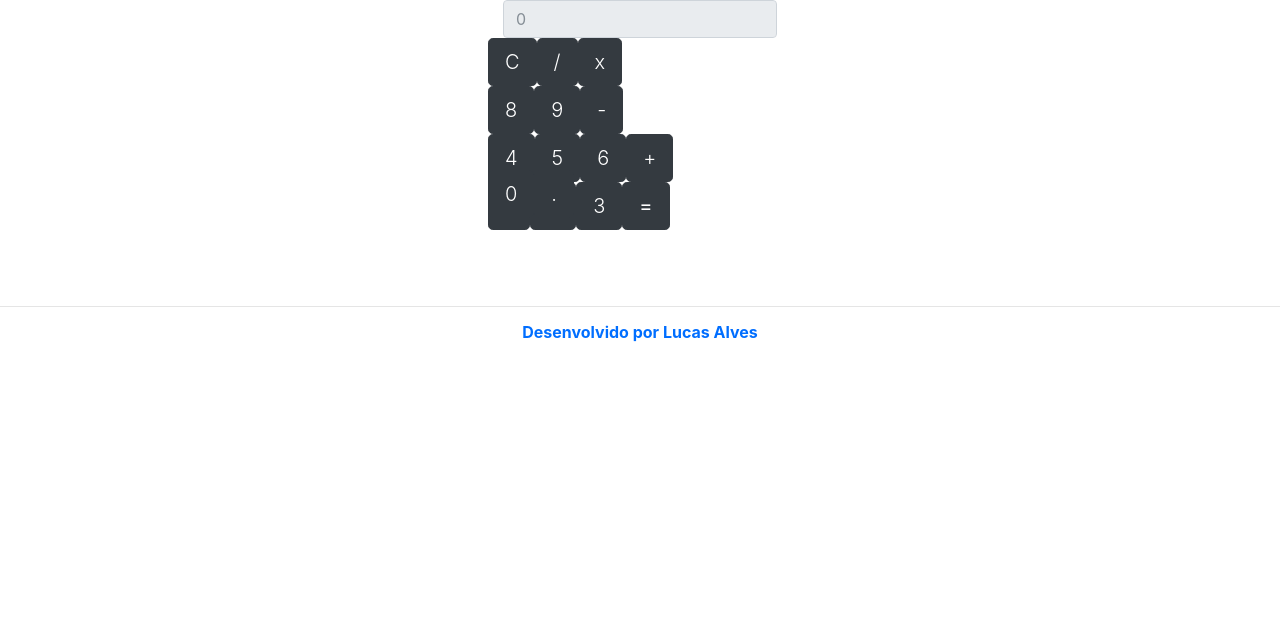
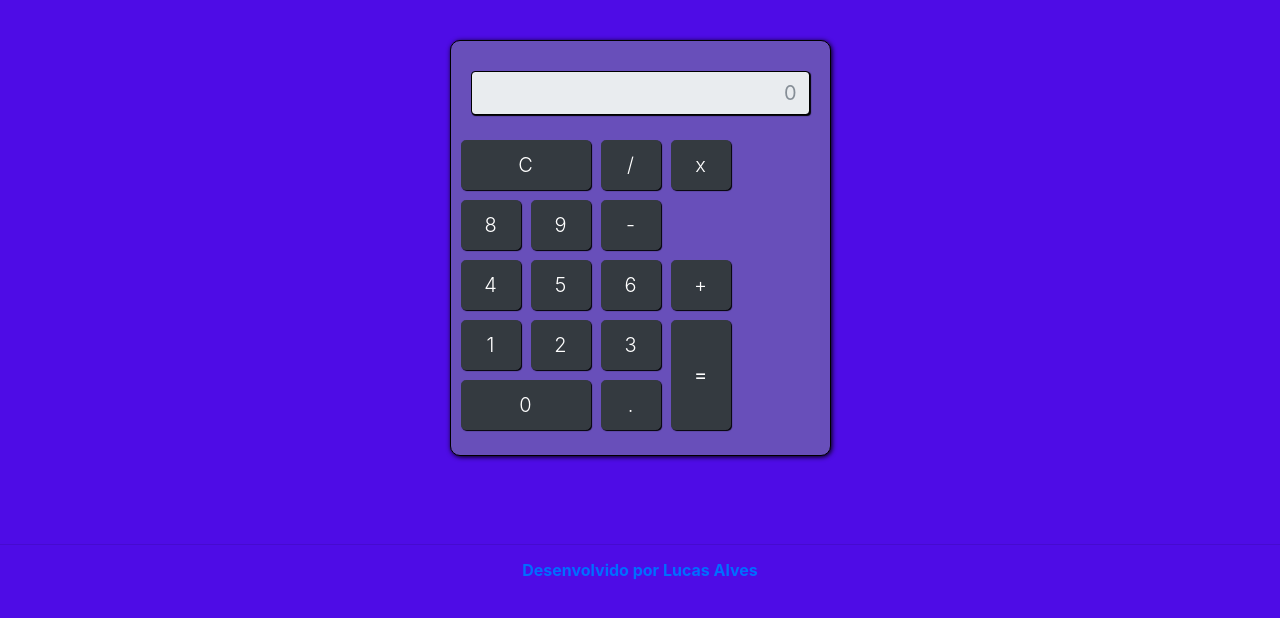
Before and after one commit to Lucas-DSA/Calculadora, a plain HTML site: page index.html in a window 1280 px wide. Drawn offline with nearby package versions, Linux system fonts and the light colour scheme.

Commit message:
Add files via upload

```diff
--- a/index.html
+++ b/index.html
@@ -5,9 +5,9 @@
 		<!-- Latest compiled and minified CSS -->
 		<link rel="stylesheet" href="https://maxcdn.bootstrapcdn.com/bootstrap/4.0.0-beta.2/css/bootstrap.min.css" integrity="sha384-PsH8R72JQ3SOdhVi3uxftmaW6Vc51MKb0q5P2rRUpPvrszuE4W1povHYgTpBfshb" crossorigin="anonymous">
 
-    <link rel="stylesheet" type="text/css" href="./src/style.css">
+    <link rel="stylesheet" type="text/css" href="./style.css">
 
-    <script type="text/javascript" src="./src/logica.js"></script>
+    <script type="text/javascript" src="./logica.js"></script>
 	</head>
 
   <body>
--- /dev/null
+++ b/logica.js
@@ -0,0 +1,25 @@
+
+      function calcular(tipo, valor) {
+
+        if(tipo === 'acao') {
+
+          if( valor === 'c') {
+            //limpar o visor id (resultado)
+            document.getElementById('resultado').value = ''
+          }
+
+          if(valor === '+' || valor === '-' || valor === '*' || valor === '/' || valor === '.') {
+            document.getElementById('resultado').value += valor
+          }
+
+          if( valor === '=') {
+            var valor_campo = eval(document.getElementById('resultado').value)
+            document.getElementById('resultado').value = valor_campo
+          }
+
+        } else if(tipo === 'valor'){
+
+          document.getElementById('resultado').value += valor
+
+        }
+      }
--- /dev/null
+++ b/style.css
@@ -0,0 +1,40 @@
+body {
+   background: #4e0ce6
+}
+
+.calculadora {
+  margin-top: 40px;
+  border: solid 1px #000;
+  padding: 20px;
+  background-color: #684fba;
+  border-radius: 10px;
+  box-shadow: 1px 1px 5px #000;
+}
+
+.btn {
+  width: 60px;
+  height: 50px;
+  margin: 5px;
+  box-shadow: 1px 1px 1px #000;
+}
+
+.clear {
+  width: 130px;
+}
+
+.enter {
+  height: 110px;
+}
+
+.zero {
+  width: 130px;
+}
+
+.resultado {
+  text-align: right;
+  font-size: 20px;
+  margin-top: 10px;
+  margin-bottom: 20px;
+  border: solid 1px #000;
+  box-shadow: 1px 1px 1px #000;
+}
```
